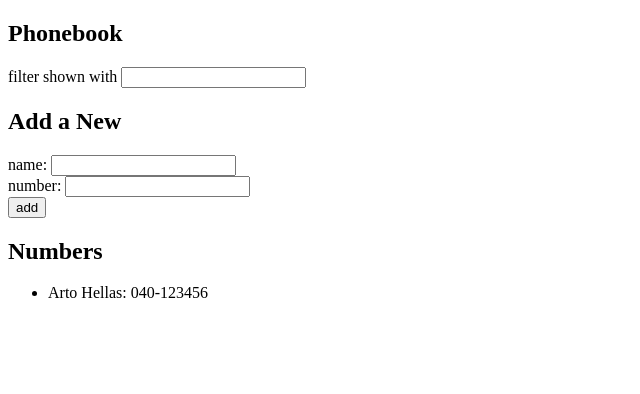
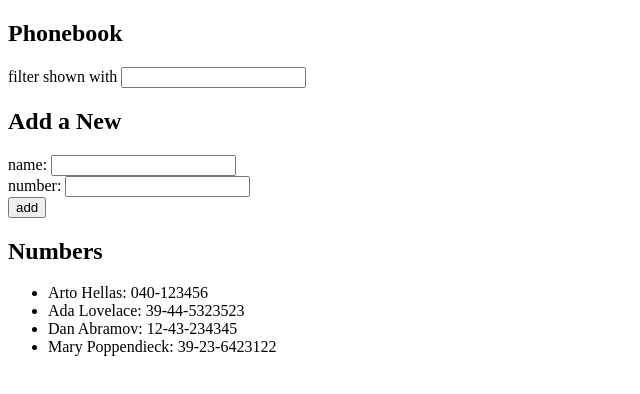
Before and after one commit to facusardi/desarrollo-we-practica, a React (Vite) app in the folder Part 2/formularios/: page / in a window 1280 px wide. Shown: the top 394 px of the page, without its empty margins (0-640 px from the left). Built offline with nearby package versions, Linux system fonts and the light colour scheme; data requests are answered from the project's data file.

Commit message:
Ejercicio 2.11 Finalizado

```diff
--- /dev/null
+++ b/Part 2/formularios/db.json
@@ -0,0 +1,24 @@
+{
+  "persons":[
+    {
+      "name": "Arto Hellas",
+      "number": "040-123456",
+      "id": 1
+    },
+    {
+      "name": "Ada Lovelace",
+      "number": "39-44-5323523",
+      "id": 2
+    },
+    {
+      "name": "Dan Abramov",
+      "number": "12-43-234345",
+      "id": 3
+    },
+    {
+      "name": "Mary Poppendieck",
+      "number": "39-23-6423122",
+      "id": 4
+    }
+  ]
+}
--- a/Part 2/formularios/package.json
+++ b/Part 2/formularios/package.json
@@ -7,9 +7,11 @@
     "dev": "vite",
     "build": "vite build",
     "lint": "eslint .",
-    "preview": "vite preview"
+    "preview": "vite preview",
+   "server" : "json-server -p3001 --watch db.json"
   },
   "dependencies": {
+    "axios": "^1.11.0",
     "react": "^19.1.0",
     "react-dom": "^19.1.0"
   },
@@ -22,6 +24,7 @@
     "eslint-plugin-react-hooks": "^5.2.0",
     "eslint-plugin-react-refresh": "^0.4.20",
     "globals": "^16.3.0",
+    "json-server": "^1.0.0-beta.3",
     "vite": "^7.0.4"
   }
 }
--- a/Part 2/formularios/src/App.jsx
+++ b/Part 2/formularios/src/App.jsx
@@ -1,14 +1,23 @@
-import { useState } from 'react';
 import Filter from './component/Filter';
 import AddPersons from './component/AddPersons';
 import PersonsList from './component/PersonsList';
+import { useState, useEffect } from 'react';
+import axios from 'axios';
+
 
 function App() {
-  const [persons, setPersons] = useState([{ name: 'Arto Hellas', number: '040-123456' }]);
+  const [persons, setPersons] = useState([]);
   const [newName, setNewName] = useState('');
   const [newNumber, setNewNumber] = useState('');
   const [filter, setFilter] = useState('');
 
+  useEffect(() => {
+    axios
+      .get('http://localhost:3001/persons')
+      .then(response => {
+        setPersons(response.data);
+      });
+  }, []);
 
   const handleNameChange = (event) => {
     setNewName(event.target.value);
@@ -42,11 +51,6 @@
       <h2>Add a New</h2>
       <AddPersons onSubmit={addPerson} newName={newName} handleNameChange={handleNameChange} newNumber={newNumber} handleNumberChange={handleNumberChange}/>
       <h2>Numbers</h2>
-      {/*<ul>
-        {PersonToShow.map((p, i) => (
-          <li key={i}>{p.name} {p.number}</li>
-        ))}
-      </ul>*/}
       <PersonsList persons={PersonToShow}/>
     </div>
   );
--- a/Part 2/formularios/src/main.jsx
+++ b/Part 2/formularios/src/main.jsx
@@ -1,4 +1,3 @@
-import React from 'react'
 import ReactDOM from 'react-dom/client'
 import App from './App'
 
```
Also changed, not shown: 1 other file (tests, documents, lock files or other folders).
